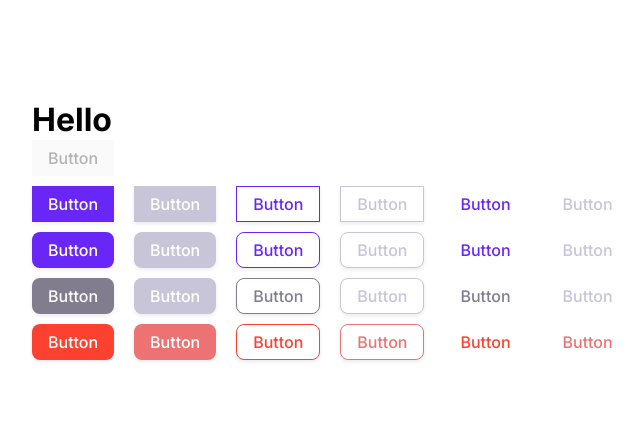
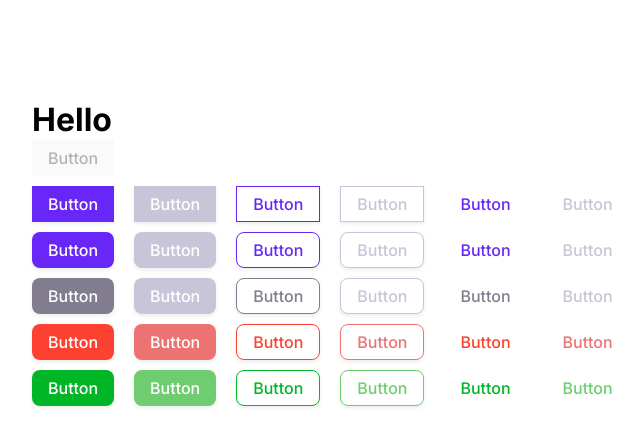
Before and after one commit to durdonadev/projectify-app-ui, a React (Create React App) app: page / in a window 1280 px wide. Shown: the top 446 px of the page, without its empty margins (68-711 px from the left). Built offline with nearby package versions, Linux system fonts and the light colour scheme.

Commit message:
Add Success button

```diff
--- a/src/App.tsx
+++ b/src/App.tsx
@@ -105,6 +105,32 @@ const App = () => {
                     Button
                 </Button>
             </div>
+
+            <div className="buttons">
+                <Button color="success" shape="rounded">
+                    Button
+                </Button>
+                <Button color="success" disabled shape="rounded">
+                    Button
+                </Button>
+                <Button color="success" variant="outlined" shape="rounded">
+                    Button
+                </Button>
+                <Button
+                    color="success"
+                    variant="outlined"
+                    disabled
+                    shape="rounded"
+                >
+                    Button
+                </Button>
+                <Button color="success" variant="text" shape="rounded">
+                    Button
+                </Button>
+                <Button color="success" variant="text" disabled shape="rounded">
+                    Button
+                </Button>
+            </div>
         </div>
     );
 };
--- a/src/design-system/Button/Button.css
+++ b/src/design-system/Button/Button.css
@@ -217,3 +217,61 @@
 .btn-danger.btn-text:disabled {
     color: var(--red-orange-300);
 }
+
+/* Success Button */
+.btn-success {
+    background-color: var(--green-500);
+    color: var(--white);
+    box-shadow: var(--shadow-s);
+}
+
+.btn-success:hover {
+    background-color: var(--green-600);
+    box-shadow: var(--shadow-s-hover);
+}
+
+.btn-success:disabled {
+    background-color: var(--green-300);
+}
+
+.btn-success:focus {
+    background-color: var(--green-700);
+    box-shadow: var(--shadow-xs-hover);
+}
+
+.btn-success.btn-outlined {
+    background-color: var(--white);
+    border: 0.15rem solid var(--green-500);
+    color: var(--green-500);
+}
+
+.btn-success.btn-outlined:hover {
+    background-color: var(--green-25);
+}
+
+.btn-success.btn-outlined:focus {
+    background-color: var(--green-50);
+}
+
+.btn-success.btn-outlined:disabled {
+    border: 0.15rem solid var(--green-300);
+    color: var(--green-300);
+}
+
+.btn-success.btn-text {
+    background-color: var(--white);
+    color: var(--green-500);
+    box-shadow: none;
+}
+
+.btn-success.btn-text:hover {
+    background-color: var(--green-25);
+}
+
+.btn-success.btn-text:focus {
+    background-color: var(--green-50);
+}
+
+.btn-success.btn-text:disabled {
+    color: var(--green-300);
+}
--- a/src/design-system/Button/Button.tsx
+++ b/src/design-system/Button/Button.tsx
@@ -3,7 +3,7 @@ import "./Button.css";
 
 type ButtonSize = "sm" | "md" | "lg";
 type ButtonShape = "rounded" | "circle";
-type ButtonColor = "primary" | "secondary" | "danger";
+type ButtonColor = "primary" | "secondary" | "danger" | "success";
 type ButtonVariant = "contained" | "outlined" | "text";
 
 type ButtonProps = {
@@ -30,7 +30,8 @@ const shapeClassNames = {
 const colorClassNames = {
     primary: "btn-primary",
     secondary: "btn-secondary",
-    danger: "btn-danger"
+    danger: "btn-danger",
+    success: "btn-success"
 };
 
 const variantClassNames = {
```
